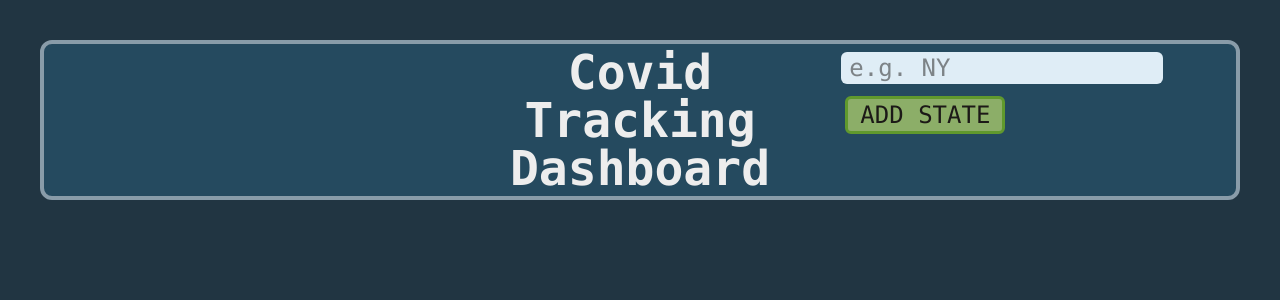
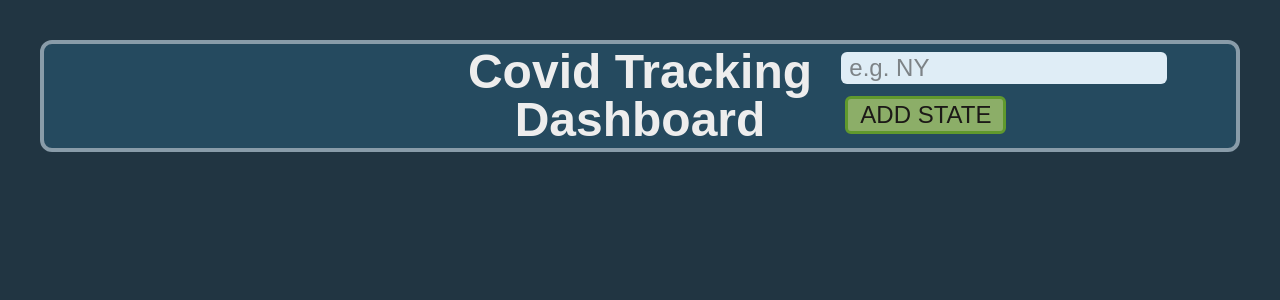
Before and after one commit to ehouse3/Covid-Tracker, a Next.js app in the folder covid-dashboard/: page / in a window 1280 px wide. Shown: the top 300 px of the page. Built offline with nearby package versions, Linux system fonts and the light colour scheme.

Commit message:
colors and font
changed font. Added colors using tailwind with name more descriptive names.

```diff
--- a/covid-dashboard/app/globals.css
+++ b/covid-dashboard/app/globals.css
@@ -6,23 +6,36 @@
   --foreground-border: #899ca9;
 
   --text: #ededed;
-  --text-dark: #1c1917;
+  --text-contrast: #1c1917;
 
-  --secondary: #8CAE68;
-  --secondary-border: #60992D;
-  --secondary-hover: #ade96d;
-  --secondary-border-hover: #73c02f;
+  --accent: #8CAE68;
+  --accent-border: #60992D;
+  --accent-hover: #ade96d;
+  --accent-border-hover: #73c02f;
 
   --tertiary: #DFEDF6;
   --tertiary-border: ;
 }
 
-/* @theme inline {
+@theme {
+  --font-main: var(--font-roboto);
+
+  --color-*: initial;
   --color-background: var(--background);
   --color-foreground: var(--foreground);
-  --font-sans: var(--font-geist-sans);
-  --font-mono: var(--font-geist-mono);
-} */
+  --color-foreground-border: var(--foreground-border);
+
+  --color-text: var(--text);
+  --color-text-contrast: var(--text-contrast);
+
+  --color-accent: var(--accent);
+  --color-accent-border: var(--accent-border);
+  --color-accent-hover: var(--accent-hover);
+  --color-accent-border-hover: var(--accent-border-hover);
+
+  --color-tertiary: var(--tertiary);
+  /* --color-tertiary-border: ; */
+}
 
 /* @media (prefers-color-scheme: dark) {
   :root {
@@ -40,7 +53,7 @@
 } */
 
 body {
-  background: var(--background);
+  /* background: var(--background); */
   color: var(--text);
   font-family: Arial, Helvetica, sans-serif;
 }
--- a/covid-dashboard/app/layout.tsx
+++ b/covid-dashboard/app/layout.tsx
@@ -1,10 +1,11 @@
 import type { Metadata } from "next";
-import { Geist_Mono } from "next/font/google";
+import { Roboto } from "next/font/google";
 import "./globals.css";
 
-const geistMono = Geist_Mono({
-  variable: "--font-geist-mono",
+const robotoFont = Roboto({
   subsets: ["latin"],
+  weight: "400",
+  variable: "--font-roboto",
 });
 
 export const metadata: Metadata = {
@@ -19,7 +20,8 @@ export default function RootLayout({
 }>) {
   return (
     <html lang="en">
-      <body className={`${geistMono.variable} antialiased`}>
+      {/* <body className=' font-sans font-2xl antialiased'> */}
+      <body className={`${robotoFont.variable} antialiased bg-background`}>
         {children}
       </body>
     </html>
--- a/covid-dashboard/app/page.tsx
+++ b/covid-dashboard/app/page.tsx
@@ -34,22 +34,22 @@ export default function Dashboard() {
     };
 
     return (
-      <div key={props.state.id} className="flex flex-row justify-between flex-wrap bg-(--foreground) rounded-xl p-2 my-7 border-0 border-(--foreground-border)">
+      <div key={props.state.id} className="flex flex-row justify-between flex-wrap bg-foreground rounded-xl p-2 my-7 border-0 border-foreground-border">
         <div className="flex flex-row w-full">
           <div className="w-1/3">
             <Dropdown
               items={dataList.map((val, index) => { // List of metrics to choose
                 if (props.state.nullMetrics && props.state.nullMetrics[val as keyof (typeof props.state.nullMetrics)]) { // Strikes through displayed metrics that are all null
-                  return <MenuItem value={val} key={val}><p className="inline font-mono font-medium text-xl">{dataListPretty[index]}</p></MenuItem>;
+                  return <MenuItem value={val} key={val}><p className="inline font-medium text-xl">{dataListPretty[index]}</p></MenuItem>;
                 } else {
-                  return <MenuItem value={val} key={val}><p className="inline font-mono font-medium line-through text-xl">{dataListPretty[index]}</p></MenuItem>;
+                  return <MenuItem value={val} key={val}><p className="inline font-medium line-through text-xl">{dataListPretty[index]}</p></MenuItem>;
                 }
               })}
               selected={props.state.selected?.metric as string[]}
               onChange={(e) => { handleMetricDropdownChange(e as SelectChangeEvent<(keyof datum)[]>, props.state); }}
             />
           </div>
-          <h2 className="w-1/3 flex flex-row flex-nowrap justify-center self-center text-5xl">{props.state.abbrev}</h2>
+          <h2 className="w-1/3 flex flex-row flex-nowrap justify-center self-center font-bold text-5xl">{props.state.abbrev}</h2>
           <div className="w-1/3 px-2 flex flex-row flex-nowrap justify-end">
             <Button onClick={() => ascendState(props.state)} buttonText="UP" ></Button>
             <Button onClick={() => descendState(props.state)} buttonText="DOWN" ></Button>
@@ -97,7 +97,7 @@ export default function Dashboard() {
   function Button(props: StateButtonProps) {
     return (
       <button
-        className="px-3 m-2 self-center border-3 rounded-md border-(--secondary-border) bg-(--secondary) text-(--text-dark) hover:bg-(--secondary-hover) hover:border-(--secondary-border-hover)"
+        className="px-3 m-2 self-center border-3 rounded-md border-accent-border bg-accent text-text-contrast hover:bg-accent-hover hover:border-accent-border-hover"
         onClick={props.onClick}
         type={props.type}
       >
@@ -115,9 +115,9 @@ export default function Dashboard() {
   /** Dropdown component to select which metrics of data to display */
   function Dropdown(props: DropDownProps) {
     return (
-      <div className="m-2 rounded-md border-(--tertiary-border) bg-(--tertiary)">
+      <div className="m-2 rounded-md border-tertiary-border bg-tertiary">
         <FormControl fullWidth>
-          <InputLabel className="bg-(--tertiary) rounded-md" id="demo-simple-select-label"><div className="px-2 text-xl font-mono text-(--text-dark)">Metrics</div></InputLabel>
+          <InputLabel className="bg-tertiary rounded-md" id="demo-simple-select-label"><div className="px-2 text-xl text-text-contrast">Metrics</div></InputLabel>
           <Select
             labelId="demo-simple-select-label"
             id="demo-simple-select"
@@ -204,15 +204,15 @@ export default function Dashboard() {
   }
 
   return (
-    <main className="flex flex-row flex-wrap items-center mx-10 my-10 text-2xl font-mono font-medium tracking-normal">
-      <div className="flex flex-row basis-full justify-between bg-(--foreground) p-1 border-4 rounded-xl border-(--foreground-border)">
+    <main className="flex flex-row flex-wrap items-center mx-10 my-10 text-2xl font-main">
+      <div className="flex flex-row basis-full justify-between bg-foreground p-1 border-4 rounded-xl border-foreground-border">
         <div className="w-1/3"></div>
         <h1 className="w-1/3 text-center text-5xl font-bold">Covid Tracking Dashboard</h1>
         <div className="w-1/3 flex flex-box justify-end">
           <form onSubmit={handleSubmit}>
             <input
               name="stateAbbrev"
-              className="px-2 m-1 rounded-md text-(--text-dark) bg-(--tertiary)"
+              className="px-2 m-1 rounded-md text-text-contrast bg-tertiary"
               type="text" placeholder="e.g. NY" autoCapitalize="characters" />
             <Button type="submit" buttonText="ADD STATE"></Button>
           </form>
```
